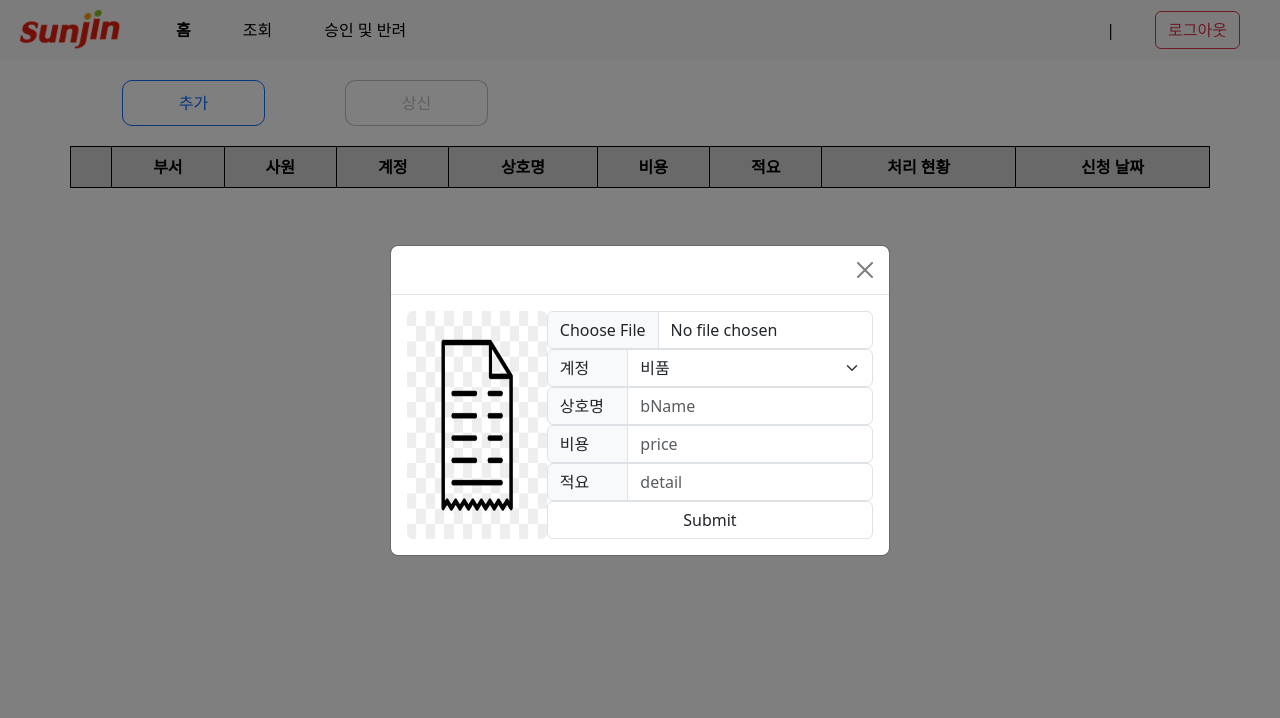
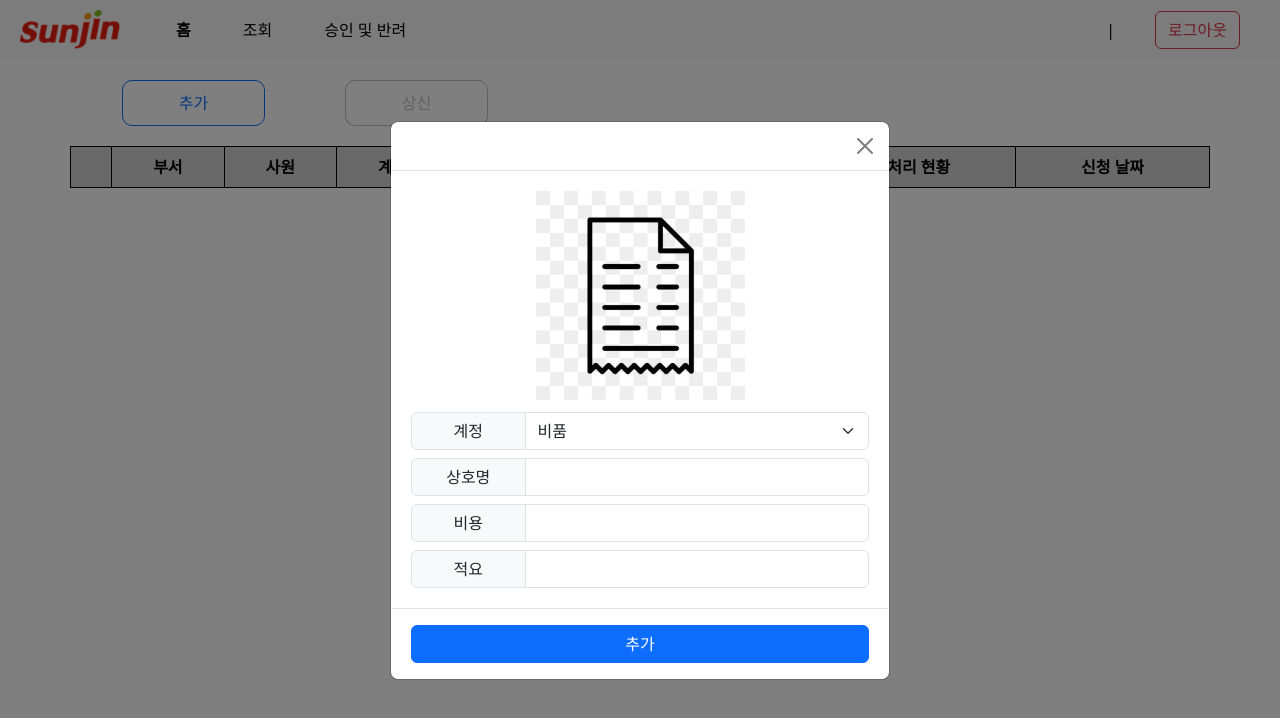
Before and after one commit to SunJinInternShip/DeptManagement_FrontEnd, a React (Create React App) app: page /home in a window 1280 px wide. Both pictures are taken after a click on the button "추가". Shown: the top 718 px of the page. Built offline with nearby package versions, Linux system fonts and the light colour scheme.

Commit message:
design: HomeModal 디자인

```diff
--- a/src/components/HomeModal.tsx
+++ b/src/components/HomeModal.tsx
@@ -7,6 +7,8 @@ import InputGroup from 'react-bootstrap/InputGroup';
 import { GetUserInfo } from './JWTToken';
 import LoadingSpinner from './LoadingSpinner';
 import image from '../assets/blank_receipt.jpg';
+import styles from '../styles/HomeModal.module.css'
+import { Button, ModalBody, ModalFooter } from 'react-bootstrap';
 
 interface Receipt {
   file: File | Blob | null;
@@ -24,6 +26,8 @@ interface Order {
 export function HomeOrder(modalShow: boolean, handleClose: any) {
   const accessToken = GetUserInfo().accessToken;
   const role = GetUserInfo().role;
+
+  const inputRef = React.useRef<HTMLInputElement>(null);
 
   const [receipt, setReceipt] = React.useState<Receipt>({
     file: null,
@@ -187,20 +191,19 @@ export function HomeOrder(modalShow: boolean, handleClose: any) {
   },[])
 
   return (
-    <div style={{ display: 'block', position: 'initial' }}>
+    <div className={styles.ordermaindiv}>
       <Modal show={modalShow} onHide={handleClose} animation centered>
         <Modal.Header closeButton/>
-
-        <Modal.Body className="d-flex flex-column align-items-center">
-          <Form style={{display: 'flex', justifyContent: 'space-between'}} onSubmit={handleSubmit} encType='multipart/form-data'>
-            <Image rounded style={{ maxHeight: "30%", maxWidth: "30%"}}
+        <Form onSubmit={handleSubmit}>
+          <Modal.Body className="d-flex flex-column">
+            <Image rounded className={`d-flex container-sm w-50 pt-1 pb-2 ${styles.image}`}
+             onClick={() => {return inputRef.current !== null ? inputRef.current.click() : ''}}
              src={receipt.file ? receipt.preview?.toString() : blankReceipt.preview?.toString()}/>
             <Form.Group>
-
-              <Form.Control type="file" placeholder='img' name='file'
+              <Form.Control type="file" name='file' accept='image/jpeg' ref={inputRef} hidden
                onChange={handleChangeImage}/>
-              <InputGroup>
-                <InputGroup.Text style={{width: "25%"}}>계정</InputGroup.Text>
+              <InputGroup className='p-1'>
+                <InputGroup.Text className={`w-25 ${styles.aligntext}`}>계정</InputGroup.Text>
                 <Form.Select onChange={handleSelectAccount}>
                   <option>비품</option>
                   <option>간식</option>
@@ -211,28 +214,32 @@ export function HomeOrder(modalShow: boolean, handleClose: any) {
                   <option>기타</option>
                 </Form.Select>
               </InputGroup>
-              <InputGroup>
-                <InputGroup.Text style={{width: "25%"}}>상호명</InputGroup.Text>
-                <Form.Control type="text" placeholder='bName' name='bName' required
+              <InputGroup className='p-1'>
+                <InputGroup.Text className={`w-25 ${styles.aligntext}`}>상호명</InputGroup.Text>
+                <Form.Control type="text" name='bName' maxLength={15} required
                  value={order.bName}
                  onChange={handleChangeText}/>
               </InputGroup>
-              <InputGroup>
-                <InputGroup.Text style={{width: "25%"}}>비용</InputGroup.Text>
-                <Form.Control type="number" placeholder='price' name='price' required
+              <InputGroup className='p-1'>
+                <InputGroup.Text className={`w-25 ${styles.aligntext}`}>비용</InputGroup.Text>
+                <Form.Control type="number" name='price' required
                  value={order.price} min={0}
                  onChange={handleChangeText}/>
               </InputGroup>
-              <InputGroup>
-                <InputGroup.Text style={{width: "25%"}}>적요</InputGroup.Text>
-                <Form.Control type="text" placeholder='detail' name='detail'
+              <InputGroup className='p-1'>
+                <InputGroup.Text className={`w-25 ${styles.aligntext}`}>적요</InputGroup.Text>
+                <Form.Control type="text" name='detail' maxLength={30}
                  value={order.detail}
                  onChange={handleChangeText}/>
               </InputGroup>
-              <Form.Control type="submit"/>
             </Form.Group>
-          </Form>
-        </Modal.Body>
+          </Modal.Body>
+          <ModalFooter>
+            <Button className={`mx-2 d-flex container-sm ${styles.aligntext}`} type="submit">
+              추가
+            </Button>
+          </ModalFooter>
+        </Form>
       </Modal>
       {LoadingSpinner(spinnerShow)}
     </div>
@@ -242,6 +249,8 @@ export function HomeOrder(modalShow: boolean, handleClose: any) {
 export function HomeEdit(modalShow: boolean, handleClose: any, orderInfo: Order, orderId: number) {
   const accessToken = GetUserInfo().accessToken;
   const role = GetUserInfo().role;
+
+  const inputRef = React.useRef<HTMLInputElement>(null);
 
   const [currentReceipt, setCurrentReceipt] = React.useState<Receipt>({
     file: null,
@@ -419,20 +428,24 @@ export function HomeEdit(modalShow: boolean, handleClose: any, orderInfo: Order,
   },[orderId]);
 
   return (
-    <div style={{ display: 'block', position: 'initial' }}>
+    <div className={styles.ordermaindiv}>
       <Modal show={modalShow} onHide={handleClose} animation centered>
         <Modal.Header closeButton/>
 
-        <Modal.Body className="d-flex flex-column align-items-center">
-          <Form style={{display: 'flex', justifyContent: 'space-between'}}
-           onSubmit={handleSubmit}>
-            <Image rounded style={{ maxHeight: "30%", maxWidth: "30%"}}
+        <Form onSubmit={handleSubmit}>
+          <Modal.Body className="d-flex flex-column">
+            <div className={`d-flex pb-2 ${styles.btndiv}`}>
+              <Button variant='warning' className={`mx-2 px-4 ${styles.aligntext}`} type="submit">수정</Button>
+              <Button variant='danger' className={`mx-2 px-4 ${styles.aligntext}`} type="button" onClick={handleDelete}>삭제</Button>
+            </div>
+            <Image rounded className={`d-flex container-sm w-50 pt-1 pb-2 ${styles.image}`}
+             onClick={() => {return inputRef.current !== null ? inputRef.current.click() : ''}}
              src={newReceipt.file ? newReceipt.preview?.toString() : currentReceipt.preview?.toString()}/>
             <Form.Group>
-              <Form.Control type="file" placeholder='img' name='file'
+              <Form.Control type="file" name='file' ref={inputRef} hidden
                onChange={handleChangeImage}/>
-              <InputGroup>
-                <InputGroup.Text style={{width: "25%"}}>계정</InputGroup.Text>
+              <InputGroup className='p-1'>
+                <InputGroup.Text className={`w-25 ${styles.aligntext}`}>계정</InputGroup.Text>
                 <Form.Select onChange={handleSelectAccount}>
                   <option>비품</option>
                   <option>간식</option>
@@ -443,29 +456,27 @@ export function HomeEdit(modalShow: boolean, handleClose: any, orderInfo: Order,
                   <option>기타</option>
                 </Form.Select>
               </InputGroup>
-              <InputGroup>
-                <InputGroup.Text style={{width: "25%"}}>상호명</InputGroup.Text>
-                <Form.Control type="text" placeholder='bName' name='bName' required
+              <InputGroup className='p-1'>
+                <InputGroup.Text className={`w-25 ${styles.aligntext}`}>상호명</InputGroup.Text>
+                <Form.Control type="text" name='bName' maxLength={15} required
                  value={order.bName}
                  onChange={handleChangeText}/>
               </InputGroup>
-              <InputGroup>
-                <InputGroup.Text style={{width: "25%"}}>비용</InputGroup.Text>
-                <Form.Control type="number" placeholder='price' name='price' required
+              <InputGroup className='p-1'>
+                <InputGroup.Text className={`w-25 ${styles.aligntext}`}>비용</InputGroup.Text>
+                <Form.Control type="number" name='price' required
                  value={order.price} min={0}
                  onChange={handleChangeText}/>
               </InputGroup>
-              <InputGroup>
-                <InputGroup.Text style={{width: "25%"}}>적요</InputGroup.Text>
-                <Form.Control type="text" placeholder='detail' name='detail'
+              <InputGroup className='p-1'>
+                <InputGroup.Text className={`w-25 ${styles.aligntext}`}>적요</InputGroup.Text>
+                <Form.Control type="text" name='detail' maxLength={30}
                  value={order.detail}
                  onChange={handleChangeText}/>
               </InputGroup>
-              <Form.Control type="submit" value="수정"/>
-              <Form.Control type="button" value="삭제" onClick={handleDelete}/>
             </Form.Group>
-          </Form>
-        </Modal.Body>
+          </Modal.Body>
+        </Form>
       </Modal>
       {LoadingSpinner(spinnerShow)}
     </div>
--- /dev/null
+++ b/src/styles/HomeModal.module.css
@@ -0,0 +1,18 @@
+.ordermaindiv {
+  display: block;
+  position: initial;
+}
+
+.image:hover {
+  cursor: pointer;
+}
+
+.aligntext {
+  text-align: center;
+  justify-content: center;
+  align-items: center;
+}
+
+.btndiv {
+  justify-content: flex-end;
+}
```
